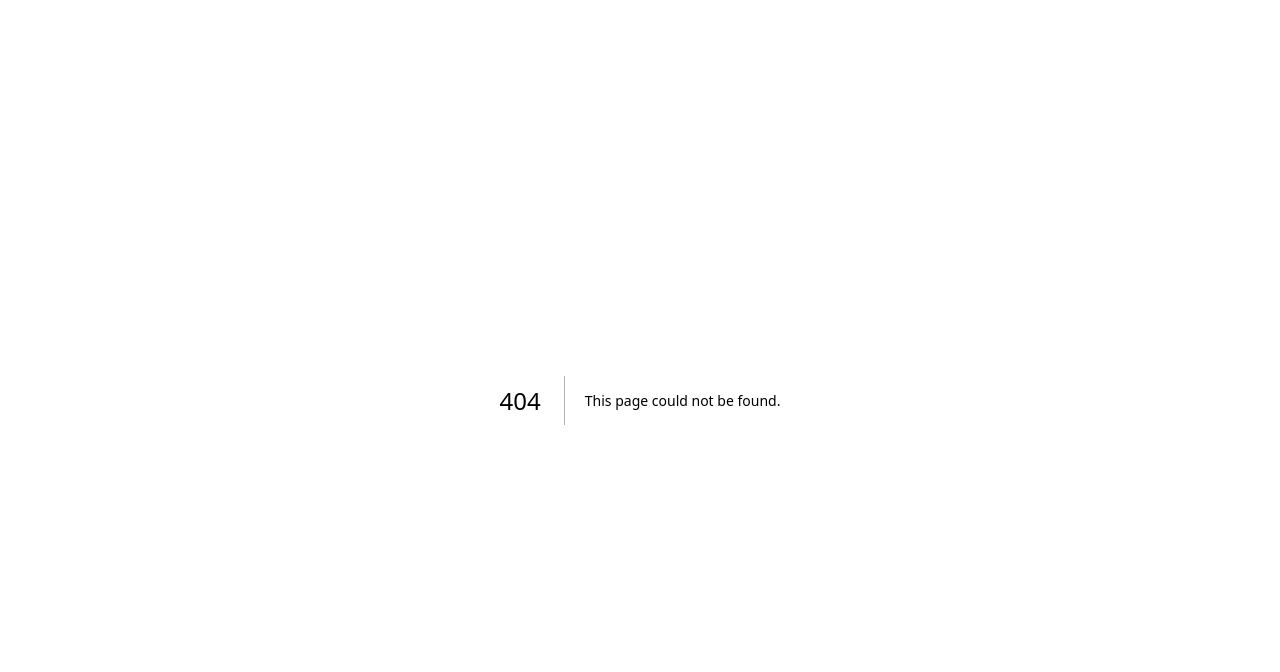
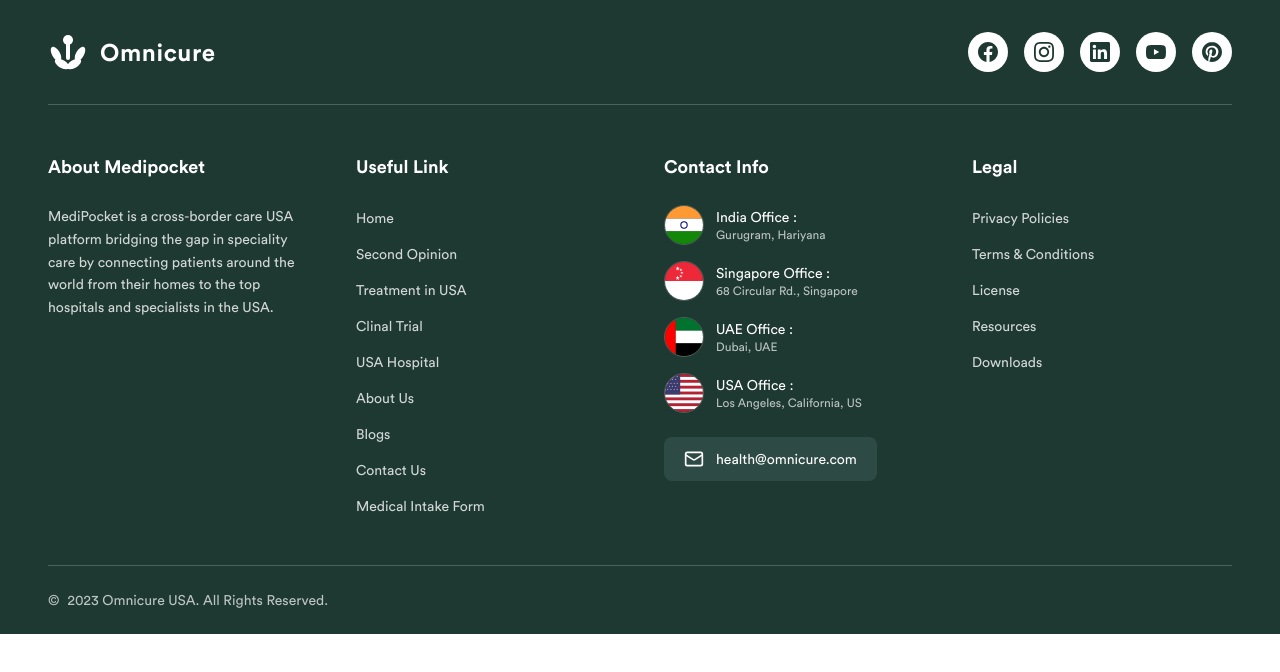
Before and after one commit to NandhipatiGanesh/ui-demos, a Next.js app: page /footer-one in a window 1280 px wide. Before the commit this address had no page. Shown: the top 672 px of the page. Built offline with nearby package versions, Linux system fonts and the light colour scheme.

Commit message:
Add Footerone, PricingOne, and Treatments components

```diff
--- /dev/null
+++ b/app/footer-one/page.tsx
@@ -0,0 +1,6 @@
+import Footerone from "@/components/Footers/footerone";
+export default function FooteronePage() {
+  return (
+    <Footerone />
+  );
+}
--- /dev/null
+++ b/app/pricing-one/page.tsx
@@ -0,0 +1,4 @@
+import PricingOne from "@/components/PricingSections/pricing-One";
+export default function PricingOnePage() {
+  return <PricingOne />;
+}
--- /dev/null
+++ b/app/treatments/page.tsx
@@ -0,0 +1,6 @@
+import TreatmentOne from "@/components/Treatments/treatment-One";
+export default function TreatmentsPage() {
+  return (
+    <TreatmentOne />
+  );
+}
```
